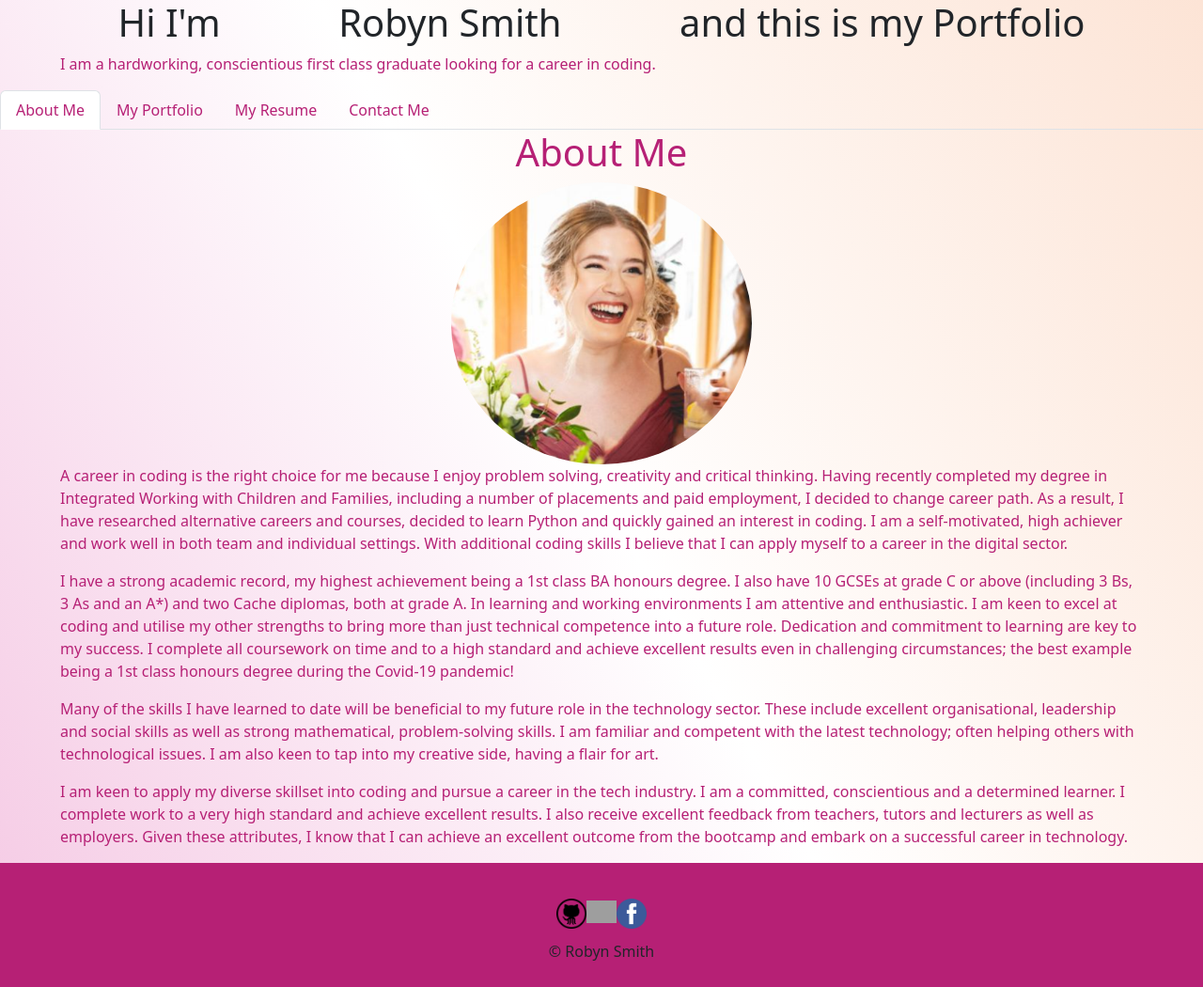
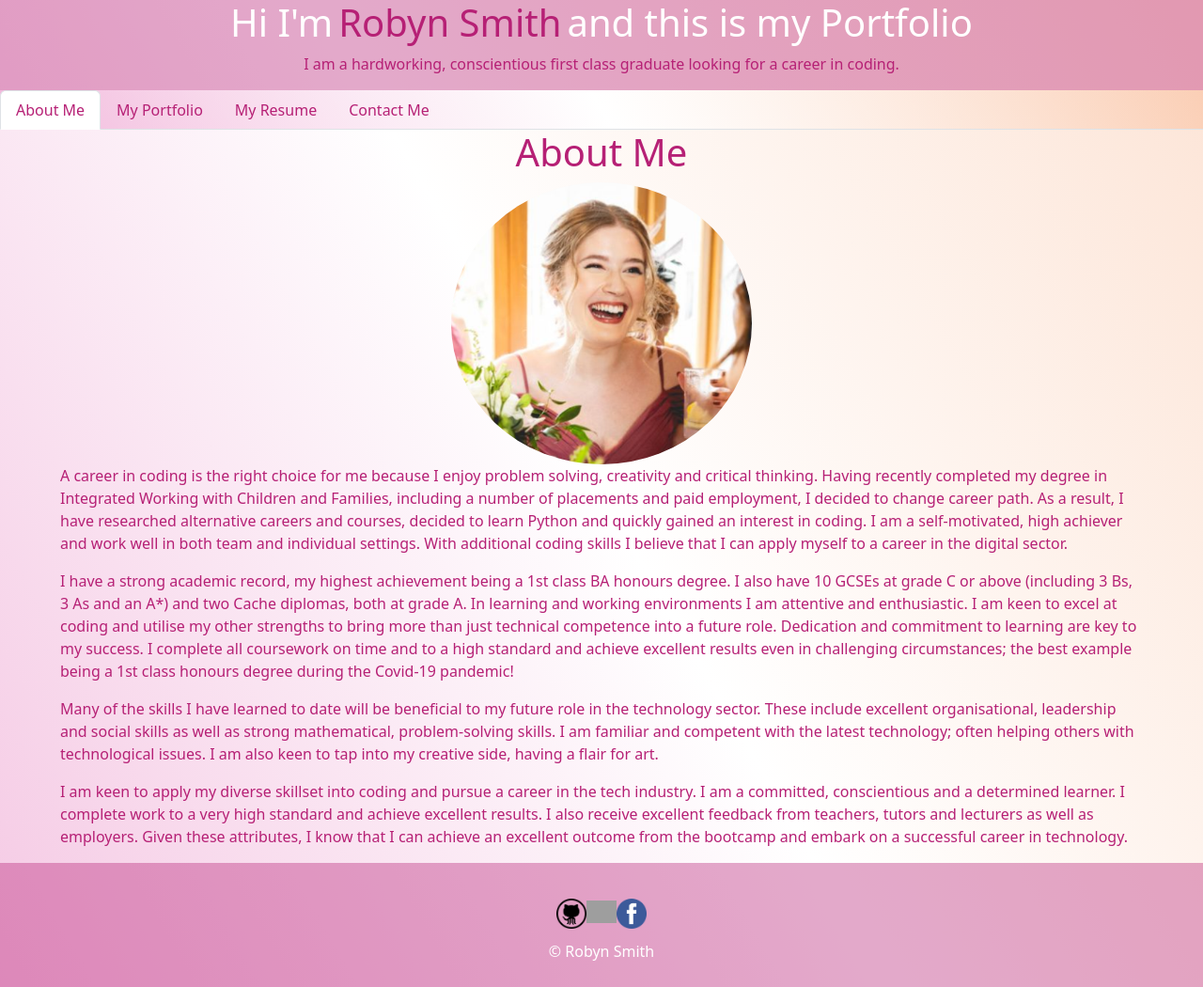
Before and after one commit to Robyn-Smith/react_portfolio, a React (Create React App) app: page / in a window 1280 px wide. Shown: the whole page at 94% size. Built offline with nearby package versions, Linux system fonts and the light colour scheme; grey boxes are pictures that could not be loaded.

Commit message:
changes to css styling

```diff
--- a/src/components/Footer.js
+++ b/src/components/Footer.js
@@ -17,8 +17,9 @@
 //       </footer>
 
 // export default Footer;
+//import '../styles/Header.css';
+
 import React from 'react';
-//import '../styles/Header.css';
 import github from '../assets/github-icon-logo-png-transparent.png';
 import linkedin from '../assets/linkedin-icon-logo-png-transparent.png';
 import facebook from '../assets/facebook-3-logo-png-transparent.png';
@@ -29,8 +30,7 @@ const styles = {
     justifyContent: 'center',
     alignItems: 'center',
     padding: '2%',
-    background: '#b62075',
-    // '#b6207562'
+    background: '#b6207562',
 };
 
 const socialStyle = {
@@ -70,7 +70,7 @@ function Footer() {
                     onMouseOut={e => e.currentTarget.style.opacity = 1}
                 /></a>
             </div>
-            <span>© Robyn Smith</span>
+            <span style={{ color: 'white',}}>© Robyn Smith</span>
         </footer>
     );
 }
--- a/src/components/Header.js
+++ b/src/components/Header.js
@@ -1,9 +1,22 @@
 import React from "react";
+
+const styles = {
+    display: 'flex',
+    flexDirection: "column",
+    justifyContent: 'center',
+    alignItems: 'center',
+    // padding: '2%',
+    background: '#b6207562',
+    //
+};
 
 function Header({ currentPage }) {
     return (
-        <header>
-        <h1>Hi I'm <span class="name">Robyn Smith</span> and this is my Portfolio</h1>
+        <header style={styles}>
+        <h1 style={{ color: 'white',}}>Hi I'm <span style={{ color: '#b62075',
+        paddingLeft: '6px',
+        paddingRight: '6px',
+        }} class="name">Robyn Smith</span> and this is my Portfolio</h1>
         <p>
           I am a hardworking, conscientious first class graduate looking for a career in coding.
         </p>
--- a/src/components/NavTabs.js
+++ b/src/components/NavTabs.js
@@ -2,7 +2,7 @@ import React from 'react';
 
 function NavTabs({ currentPage, handlePageChange }) {
   return (
-    <ul className="nav nav-tabs">
+    <ul style={{ backgroundImage: 'linear-gradient(60deg, rgba(208, 5, 130, 0.215), white, rgba(241, 98, 16, 0.174))'}} className="nav nav-tabs">
       <li className="nav-item">
         <a
           href="#about"
--- a/src/index.css
+++ b/src/index.css
@@ -6,6 +6,7 @@ body {
   -webkit-font-smoothing: antialiased;
   -moz-osx-font-smoothing: grayscale;
   background-image: linear-gradient(60deg, rgba(208, 5, 130, 0.215), white, rgba(241, 98, 16, 0.174));
+  /* background-color: white; */
 }
 
 code {
```
